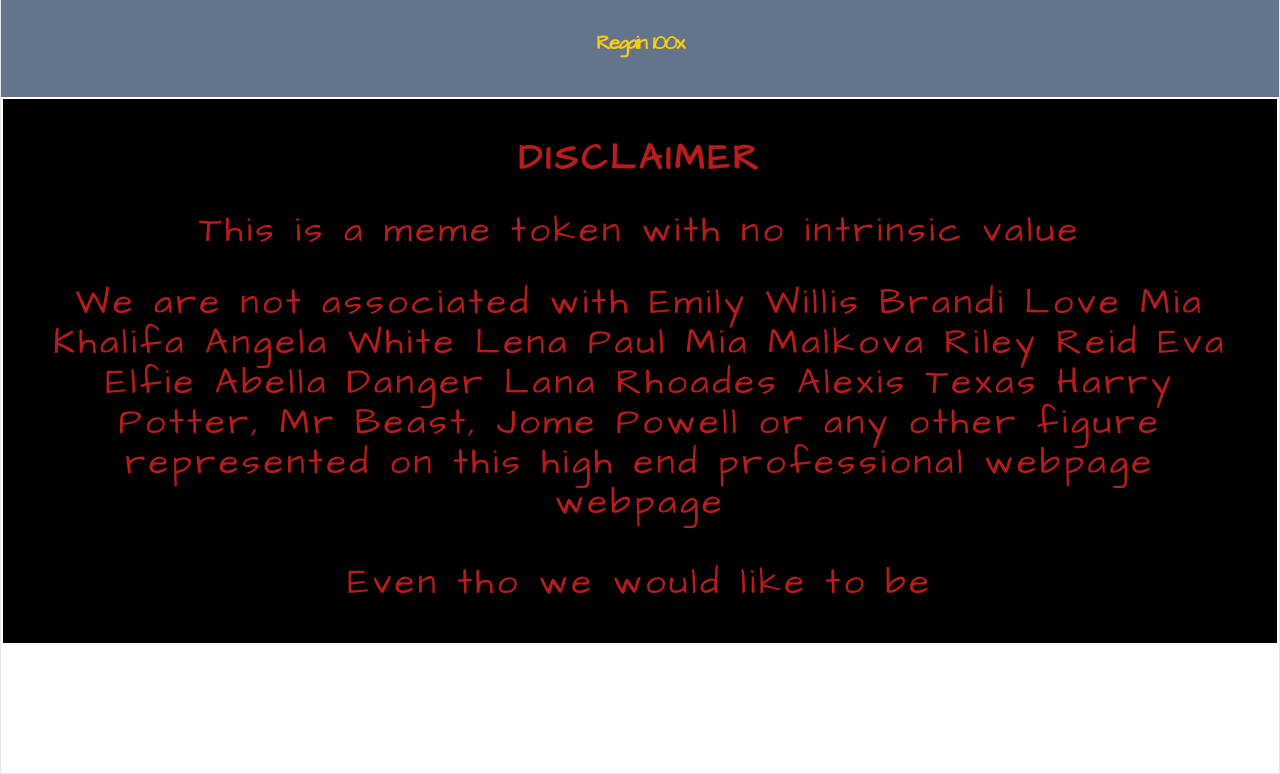
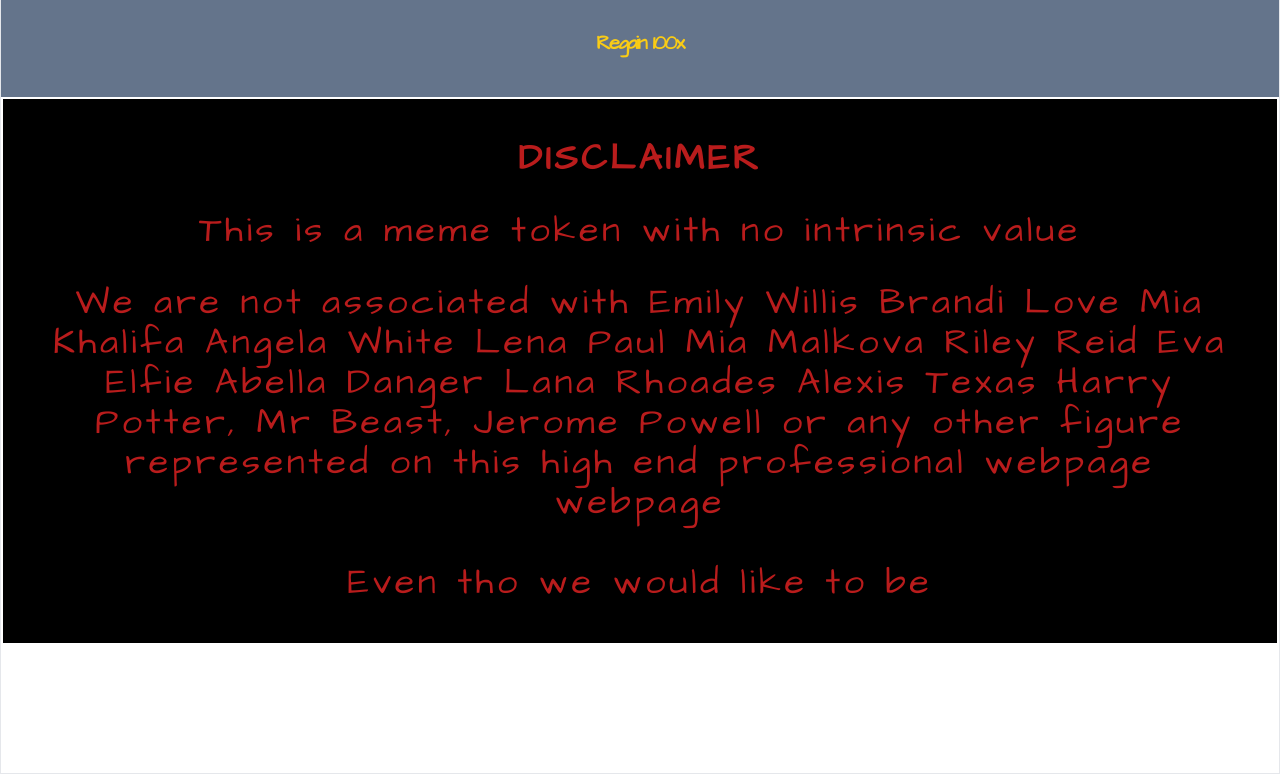
Before and after one commit to hppmb1000i/hppmb1000i.com, a website: page dist/index.html in a window 1280 px wide. Shown: the part 5065-5839 px from the top of the page. Drawn offline with Linux system fonts and the light colour scheme.

Commit message:
Update index.html

```diff
--- a/dist/index.html
+++ b/dist/index.html
@@ -380,7 +380,7 @@
                   We are not associated with Emily Willis Brandi Love Mia
                   Khalifa Angela White Lena Paul Mia Malkova Riley Reid Eva
                   Elfie Abella Danger Lana Rhoades Alexis Texas Harry Potter, Mr
-                  Beast, Jome Powell or any other figure represented on this
+                  Beast, Jerome Powell or any other figure represented on this
                   high end professional webpage webpage
 
                   <p class="mt-10">Even tho we would like to be</p>
```
